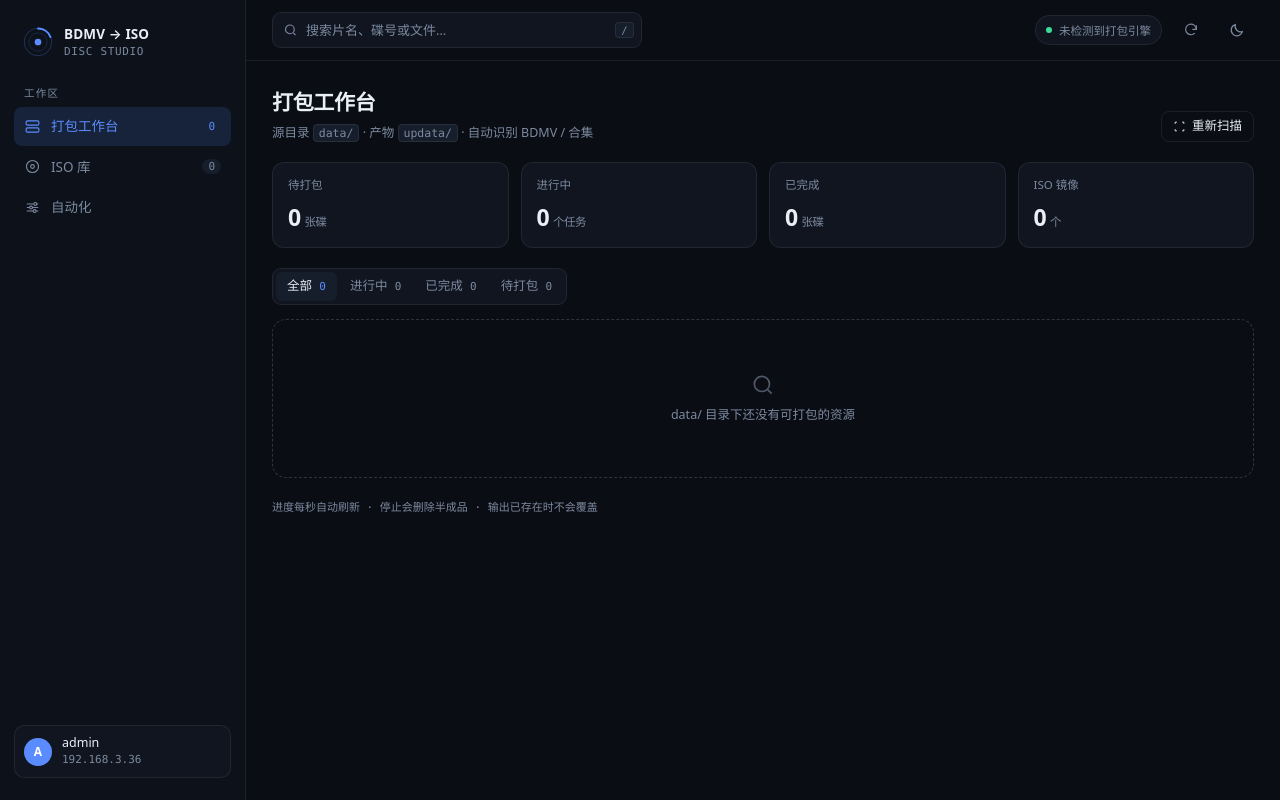
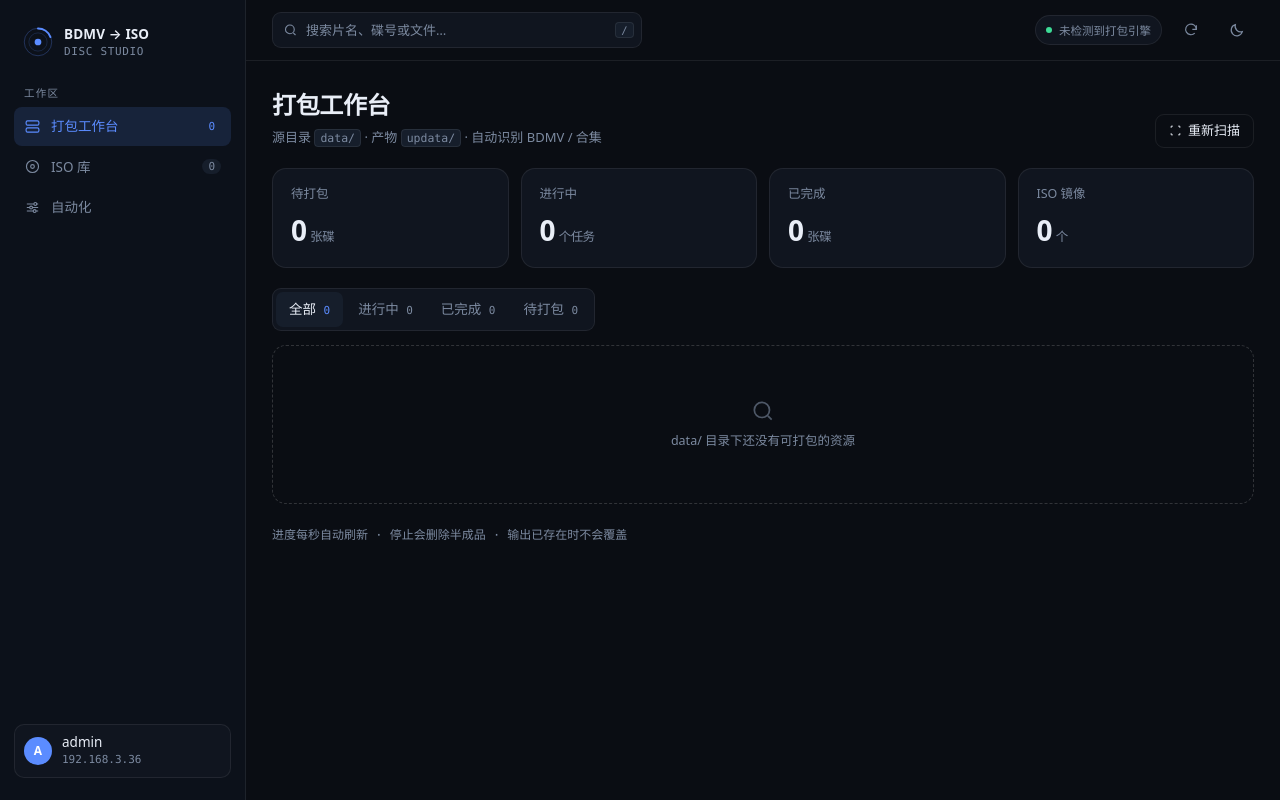
Before and after one commit to Desire5864/bdmvtoiso, a Flask app: page / in a window 1280 px wide. Run offline with Flask 3, Linux system fonts and the light colour scheme; the visitor is signed in with stand-in values (Sample User, id 1); parts of the project's set-up code (start-up, migrations or seed data) failed here and were passed over.

Commit message:
ui(工作台): S1 放大版式 + ed2k 生成阶段独立进度条
- 字号/控件整体上调：标题 24px、卡片标题 16.5px、正文 12.5px、胶囊 27px、按钮 34px、进度条 8px
- ed2k 生成改用琥珀色进度条与胶囊，文案改为「正在生成 ed2k · 分块校验 x%」，右侧给体积与分块速率
- 修 bug：done 状态曾把进度条宽度钉死 100%，导致算 ed2k 时条不动
- ISO 库表格补齐 ed2k 进度：hashiso/hashall 传入 onProgress，行内显示进度条
- 合集行 grid 轨道改 minmax(0,1fr)，避免长文件名撑破卡片

```diff
--- a/templates/index.html
+++ b/templates/index.html
@@ -19,6 +19,7 @@
     --accent:#5B8CFF; --accent-2:#3DDC97; --accent-soft:rgba(91,140,255,.14);
     --ok:#3DDC97; --ok-soft:rgba(61,220,151,.13);
     --warn:#E9B055; --err:#FF7085; --err-soft:rgba(255,112,133,.13);
+    --warn-soft:rgba(233,176,85,.14); --hash:#E9B055; --hash-2:#FFD08A;
   }
   html[data-theme="light"]{
     --bg:#F5F6F8; --surface:#FFFFFF; --surface-2:#EDF0F5; --rail:#FFFFFF;
@@ -27,6 +28,7 @@
     --accent:#3B6BF5; --accent-2:#0FA97A; --accent-soft:rgba(59,107,245,.09);
     --ok:#12996A; --ok-soft:rgba(18,153,106,.10);
     --warn:#A9711A; --err:#D9455F; --err-soft:rgba(217,69,95,.10);
+    --warn-soft:rgba(233,176,85,.20); --hash:#B4761B; --hash-2:#E0A447;
   }
   *{box-sizing:border-box}
   html,body{height:100%}
@@ -74,19 +76,19 @@
   .page{width:100%;max-width:1240px;padding:26px 26px 60px}
   .page[hidden]{display:none}
   .page-head{display:flex;align-items:flex-end;justify-content:space-between;gap:16px;margin-bottom:20px;flex-wrap:wrap}
-  h1{margin:0;font-size:21px;font-weight:600;letter-spacing:-.015em}
-  .sub{margin:5px 0 0;font-size:12.5px;color:var(--muted)}
+  h1{margin:0;font-size:24px;font-weight:650;letter-spacing:-.015em}
+  .sub{margin:5px 0 0;font-size:13px;color:var(--muted)}
   .sub code{font-family:var(--mono);font-size:11.5px;background:var(--surface-2);border:1px solid var(--line);border-radius:4px;padding:1px 5px}
 
   .stats{display:grid;grid-template-columns:repeat(4,1fr);gap:12px;margin-bottom:20px}
-  .stat{background:var(--surface);border:1px solid var(--line);border-radius:12px;padding:13px 15px}
-  .stat dt{font-size:11.5px;color:var(--muted);display:flex;align-items:center;gap:6px}
-  .stat dd{margin:6px 0 0;font-size:23px;font-weight:600;letter-spacing:-.025em;font-variant-numeric:tabular-nums;display:flex;align-items:baseline;gap:4px}
-  .stat dd em{font-style:normal;font-size:11.5px;color:var(--muted);font-weight:400}
+  .stat{background:var(--surface);border:1px solid var(--line);border-radius:14px;padding:16px 18px}
+  .stat dt{font-size:12.5px;color:var(--muted);display:flex;align-items:center;gap:6px}
+  .stat dd{margin:6px 0 0;font-size:28px;font-weight:650;letter-spacing:-.025em;font-variant-numeric:tabular-nums;display:flex;align-items:baseline;gap:4px}
+  .stat dd em{font-style:normal;font-size:12.5px;color:var(--muted);font-weight:400}
 
   .toolbar{display:flex;align-items:center;gap:12px;margin-bottom:14px;flex-wrap:wrap}
   .seg{display:inline-flex;padding:3px;gap:2px;background:var(--surface);border:1px solid var(--line);border-radius:9px}
-  .seg button{padding:5px 11px;border-radius:6px;font-size:12.5px;color:var(--muted);transition:.15s}
+  .seg button{padding:7px 13px;border-radius:7px;font-size:13.5px;color:var(--muted);transition:.15s}
   .seg button:hover{color:var(--text)}
   .seg button[aria-pressed="true"]{background:var(--surface-2);color:var(--text);font-weight:500}
   .seg button b{font-weight:500;font-family:var(--mono);font-size:11px;color:var(--muted);margin-left:4px}
@@ -94,55 +96,63 @@
   .spacer{flex:1}
 
   .grid{display:grid;grid-template-columns:minmax(0,1fr);gap:12px}
-  .card{min-width:0;background:var(--surface);border:1px solid var(--line);border-radius:14px;padding:16px;display:flex;flex-direction:column;gap:13px;transition:border-color .18s}
+  .card{min-width:0;background:var(--surface);border:1px solid var(--line);border-radius:16px;padding:20px 22px;display:flex;flex-direction:column;gap:14px;transition:border-color .18s}
   .card:hover{border-color:var(--line-strong)}
-  .disc-row{padding:15px 18px;gap:11px}
-  .head-right{display:flex;align-items:center;gap:7px;flex-wrap:wrap;justify-content:flex-end;padding-top:2px}
+  .disc-row{padding:20px 22px;gap:14px}
+  .head-right{display:flex;align-items:center;gap:10px;flex-wrap:wrap;justify-content:flex-end;padding-top:3px}
   .card-head{display:flex;gap:11px;align-items:flex-start}
   .card-head .grow{flex:1;min-width:0}
-  .thumb{width:38px;height:38px;flex:none;color:var(--accent);opacity:.85;margin-top:1px}
-  .ttl{font-size:14px;font-weight:600;line-height:1.4;word-break:break-word}
-  .meta{font:11.5px/1.5 var(--mono);color:var(--muted);margin-top:3px;word-break:break-all}
+  .thumb{width:46px;height:46px;flex:none;color:var(--accent);opacity:.85;margin-top:1px}
+  .ttl{font-size:16.5px;font-weight:650;line-height:1.4;word-break:break-word}
+  .meta{font:12.5px/1.5 var(--mono);color:var(--muted);margin-top:3px;word-break:break-all}
 
-  .prog{display:flex;flex-direction:column;gap:6px}
-  .prog-top{display:flex;justify-content:space-between;gap:10px;font-size:11.5px;color:var(--muted);font-variant-numeric:tabular-nums}
+  .prog{display:flex;flex-direction:column;gap:8px}
+  .prog-top{display:flex;justify-content:space-between;gap:10px;font-size:13px;color:var(--muted);font-variant-numeric:tabular-nums}
   .prog-top b{font-weight:500;color:var(--text);font-family:var(--mono)}
-  .bar{height:6px;border-radius:999px;background:var(--surface-2);overflow:hidden}
+  .bar{height:8px;border-radius:999px;background:var(--surface-2);overflow:hidden}
   .bar i{display:block;height:100%;border-radius:999px;background:var(--accent);transition:width .65s linear}
   .bar.run i{background:linear-gradient(90deg,var(--accent),var(--accent-2))}
   .bar.done i{background:var(--ok)}
+  .bar.hash i{background:linear-gradient(90deg,var(--hash),var(--hash-2))}
   .bar.mini{height:4px;margin-top:6px;max-width:260px}
 
-  .chip{display:inline-flex;align-items:center;gap:5px;height:22px;padding:0 8px;border-radius:999px;font-size:11.5px;white-space:nowrap;flex:none}
+  .chip{display:inline-flex;align-items:center;gap:5px;height:27px;padding:0 11px;border-radius:999px;font-size:13px;font-weight:500;white-space:nowrap;flex:none}
   .chip.idle{background:var(--surface-2);color:var(--muted)}
   .chip.run{background:var(--accent-soft);color:var(--accent)}
+  .chip.hash{background:var(--warn-soft);color:var(--warn)}
   .chip.done{background:var(--ok-soft);color:var(--ok)}
   .chip.err{background:var(--err-soft);color:var(--err)}
   .chip.run .dot{animation:pulse 1.3s ease-in-out infinite}
   @keyframes pulse{0%,100%{opacity:1}50%{opacity:.2}}
 
   .actions{display:flex;gap:7px;flex-wrap:wrap;align-items:center}
-  .btn{display:inline-flex;align-items:center;gap:6px;height:31px;padding:0 11px;border-radius:8px;font-size:12.5px;border:1px solid var(--line);color:var(--text);transition:.15s;white-space:nowrap}
+  .btn{display:inline-flex;align-items:center;gap:6px;height:34px;padding:0 13px;border-radius:9px;font-size:13px;border:1px solid var(--line);color:var(--text);transition:.15s;white-space:nowrap}
   .btn:hover{background:var(--surface-2)}
   .btn svg{width:13px;height:13px}
   .btn.primary{background:var(--accent);border-color:transparent;color:#fff}
   .btn.primary:hover{filter:brightness(1.1)}
   .btn.danger{color:var(--err)}
   .btn.danger:hover{background:var(--err-soft);border-color:transparent}
-  .btn.sm{height:28px;padding:0 9px;font-size:12px}
+  .btn.sm{height:34px;padding:0 13px;font-size:13px}
   .btn:disabled{opacity:.45;cursor:not-allowed}
   .btn.ghost{border-color:transparent;color:var(--muted)}
   .btn.ghost:hover{color:var(--text);background:var(--surface-2)}
 
-  .link{display:flex;align-items:center;gap:8px;background:var(--surface-2);border:1px solid var(--line);border-radius:8px;padding:6px 8px 6px 10px;font:11px var(--mono);color:var(--muted)}
+  .link{display:flex;align-items:center;gap:8px;background:var(--surface-2);border:1px solid var(--line);border-radius:9px;padding:9px 10px 9px 12px;font:12px var(--mono);color:var(--muted)}
   .link span{flex:1;min-width:0;overflow:hidden;text-overflow:ellipsis;white-space:nowrap}
-  .link button{flex:none;display:inline-flex;align-items:center;gap:4px;color:var(--accent);font-size:11px;font-family:var(--sans);padding:2px 4px;border-radius:4px}
+  .link button{flex:none;display:inline-flex;align-items:center;gap:4px;color:var(--accent);font-size:12.5px;font-family:var(--sans);padding:3px 6px;border-radius:4px}
   .link button:hover{background:var(--accent-soft)}
 
+  .prog-top .r{font-family:var(--mono);white-space:nowrap}
+  .ek-hash{display:flex;flex-direction:column;gap:6px;min-width:170px}
+  .ek-hash .t{display:flex;justify-content:space-between;gap:10px;font-size:11.5px;color:var(--warn);font-variant-numeric:tabular-nums}
+  .ek-hash .t b{font-weight:600}
+  .ek-hash .bar{height:6px}
+
   .units{border-top:1px solid var(--line);display:flex;flex-direction:column}
-  .unit{display:grid;grid-template-columns:1fr auto auto;gap:14px;align-items:center;padding:11px 0;border-bottom:1px solid var(--line)}
+  .unit{display:grid;grid-template-columns:minmax(0,1fr) auto auto;gap:14px;align-items:center;padding:13px 0;border-bottom:1px solid var(--line)}
   .unit:last-child{border-bottom:0;padding-bottom:0}
-  .u-name{font-size:12.5px;font-weight:500}
+  .u-name{font-size:13.5px;font-weight:500}
   .u-main .meta{margin-top:1px}
   .u-right{display:flex;align-items:center;gap:10px}
 
@@ -191,7 +201,7 @@
   .modal p{margin:0 0 12px;font-size:12px;color:var(--muted)}
   .modal-foot{display:flex;justify-content:flex-end;gap:8px;margin-top:16px}
 
-  .foot-note{margin-top:22px;font-size:11px;color:var(--muted);font-family:var(--mono)}
+  .foot-note{margin-top:22px;font-size:12px;color:var(--muted);font-family:var(--mono)}
 
   @media (max-width:1120px){
     .app{grid-template-columns:68px 1fr}
@@ -524,7 +534,7 @@ const matches = p => !state.q || p.name.toLowerCase().includes(state.q.toLowerCa
   p.units.some(u => (u.label || '').toLowerCase().includes(state.q.toLowerCase()));
 
 function chipOf(u) {
-  if (u.status === 'hashing' || u.busy) return '<span class="chip run"><i class="dot"></i>算 ed2k</span>';
+  if (u.status === 'hashing' || u.busy) return '<span class="chip hash"><i class="dot"></i>算 ed2k</span>';
   if (u.status === 'running') return '<span class="chip run"><i class="dot"></i>打包中</span>';
   if (u.status === 'done') return '<span class="chip done">已完成</span>';
   if (u.status === 'error') return '<span class="chip err">需处理</span>';
@@ -532,11 +542,10 @@ function chipOf(u) {
 }
 
 function progressText(u) {
-  if (u.status === 'hashing' || u.busy) return '分块校验 <b>' + Math.round(u.progress * 100) + '%</b> · 9500 KB / block';
+  if (u.status === 'hashing' || u.busy) return '正在生成 ed2k · 分块校验 <b>' + Math.round(u.progress * 100) + '%</b>';
   if (u.status === 'running') {
     let s = '<b>' + (u.progress * 100).toFixed(1) + '%</b>';
     if (u.total) s += ' · ' + fmtGB(u.total * u.progress) + ' / ' + fmtGB(u.total);
-    if (u.detail) s += ' · ' + esc(u.detail);
     return s;
   }
   if (u.status === 'done') return '已生成 ' + esc(u.file || 'ISO') + (u.outBytes ? ' · ' + fmtGB(u.outBytes) : '');
@@ -544,12 +553,23 @@ function progressText(u) {
   return u.outExists ? '磁盘上已有输出' : '源目录已就绪 · 等待打包';
 }
 
+function progressRight(u) {
+  if (u.status === 'hashing' || u.busy) {
+    const sz = u.outBytes ? fmtGB(u.outBytes) + ' · ' : '';
+    return sz + '9500 KB / block';
+  }
+  if (u.status === 'running' && u.detail) return esc(u.detail);
+  return '';
+}
+
 function progressBlock(u) {
-  const active = u.status === 'running' || u.status === 'hashing' || u.busy;
-  const cls = u.status === 'done' ? 'done' : (active ? 'run' : '');
-  const w = (u.status === 'done' ? 100 : u.progress * 100).toFixed(2);
+  const hashing = u.busy || u.status === 'hashing';
+  const active = u.status === 'running' || hashing;
+  const cls = hashing ? 'hash' : (u.status === 'done' ? 'done' : (active ? 'run' : ''));
+  const w = ((u.status === 'done' && !u.busy) ? 100 : u.progress * 100).toFixed(2);
   return '<div class="prog">' +
-    '<div class="prog-top"><span data-pt="' + u.id + '">' + progressText(u) + '</span></div>' +
+    '<div class="prog-top"><span data-pt="' + u.id + '">' + progressText(u) + '</span>' +
+    '<span class="r" data-pr="' + u.id + '">' + progressRight(u) + '</span></div>' +
     '<div class="bar ' + cls + '"><i data-pb="' + u.id + '" style="width:' + w + '%"></i></div>' +
     '</div>';
 }
@@ -682,15 +702,32 @@ function renderPacks() {
   renderStats();
 }
 
+function paintIsoProgress() {
+  state.isos.forEach((i, ix) => {
+    if (!i.busy) return;
+    const pct = (i.progress || 0) * 100;
+    const pb = document.querySelector('[data-ipb="' + ix + '"]');
+    const pt = document.querySelector('[data-ipt="' + ix + '"]');
+    if (pb) pb.style.width = pct.toFixed(1) + '%';
+    if (pt) pt.textContent = Math.round(pct) + '%';
+  });
+}
+
 function renderIso() {
   const rows = state.isos.filter(i => !state.q || i.file.toLowerCase().includes(state.q.toLowerCase()));
-  $('#isoBody').innerHTML = rows.length ? rows.map(i =>
-    '<tr>' +
+  $('#isoBody').innerHTML = rows.length ? rows.map(i => {
+    const ix = state.isos.indexOf(i);
+    return '<tr>' +
       '<td><div class="fname">' + esc(i.file) + '</div></td>' +
       '<td><div class="fsize">' + fmtGB(i.size) + '</div></td>' +
       '<td class="c-ed2k">' + (i.ed2k
         ? '<div class="link" style="background:transparent;border:0;padding:0"><span style="font-size:10.5px">' + esc(i.ed2k.split('|')[4] || '') + '…</span></div>'
-        : (i.busy ? '<span class="chip run"><i class="dot"></i>计算中</span>' : '<span class="chip idle">未生成</span>')) + '</td>' +
+        : (i.busy
+          ? '<div class="ek-hash"><div class="t"><span>正在生成 ed2k</span>'
+            + '<b data-ipt="' + ix + '">' + Math.round((i.progress || 0) * 100) + '%</b></div>'
+            + '<div class="bar hash"><i data-ipb="' + ix + '" style="width:'
+            + ((i.progress || 0) * 100).toFixed(1) + '%"></i></div></div>'
+          : '<span class="chip idle">未生成</span>')) + '</td>' +
       '<td><div class="row-actions">' +
         (i.busy ? '<button class="btn sm" disabled>计算中…</button>'
           : (i.ed2k
@@ -698,7 +735,8 @@ function renderIso() {
             : '<button class="btn sm" data-act="hashiso" data-file="' + esc(i.file) + '">算 ed2k</button>')) +
         '<button class="btn sm" data-act="renamesio" data-file="' + esc(i.file) + '">改名</button>' +
       '</div></td>' +
-    '</tr>').join('')
+    '</tr>';
+  }).join('')
     : '<tr><td colspan="4"><div class="empty" style="border:0">暂无镜像文件</div></td></tr>';
   renderStats();
 }
@@ -709,8 +747,10 @@ function paintProgress() {
   units().forEach(u => {
     const pb = document.querySelector('[data-pb="' + u.id + '"]');
     const pt = document.querySelector('[data-pt="' + u.id + '"]');
-    if (pb) pb.style.width = (u.status === 'done' ? 100 : u.progress * 100).toFixed(2) + '%';
+    const pr = document.querySelector('[data-pr="' + u.id + '"]');
+    if (pb) pb.style.width = ((u.status === 'done' && !u.busy) ? 100 : u.progress * 100).toFixed(2) + '%';
     if (pt) pt.innerHTML = progressText(u);
+    if (pr) pr.innerHTML = progressRight(u);
     const pc = document.querySelector('[data-pct="' + u.id + '"]');
     if (pc) pc.textContent = Math.round((u.status === 'done' ? 1 : u.progress) * 100) + '%';
   });
@@ -894,8 +934,8 @@ document.addEventListener('click', async e => {
   if (act === 'hashiso') {
     const i = state.isos.find(x => x.file === b.dataset.file);
     if (!i) return;
-    i.busy = true; renderIso();
-    try { i.ed2k = await ed2kForIso(i.file); toast('ed2k 已生成 · ' + i.file); }
+    i.busy = true; i.progress = 0; renderIso();
+    try { i.ed2k = await ed2kForIso(i.file, p => { i.progress = p; paintIsoProgress(); }); toast('ed2k 已生成 · ' + i.file); }
     catch (err) { toast('ed2k 失败：' + err.message); }
     finally { i.busy = false; renderIso(); }
     return;
@@ -907,8 +947,8 @@ document.addEventListener('click', async e => {
     b.disabled = true; b.textContent = '计算中…';
     let ok = 0;
     for (const i of todo) {
-      i.busy = true; renderIso();
-      try { i.ed2k = await ed2kForIso(i.file); ok++; } catch (_) {}
+      i.busy = true; i.progress = 0; renderIso();
+      try { i.ed2k = await ed2kForIso(i.file, p => { i.progress = p; paintIsoProgress(); }); ok++; } catch (_) {}
       i.busy = false; renderIso();
     }
     b.disabled = false; b.textContent = '批量计算 ed2k';
```
